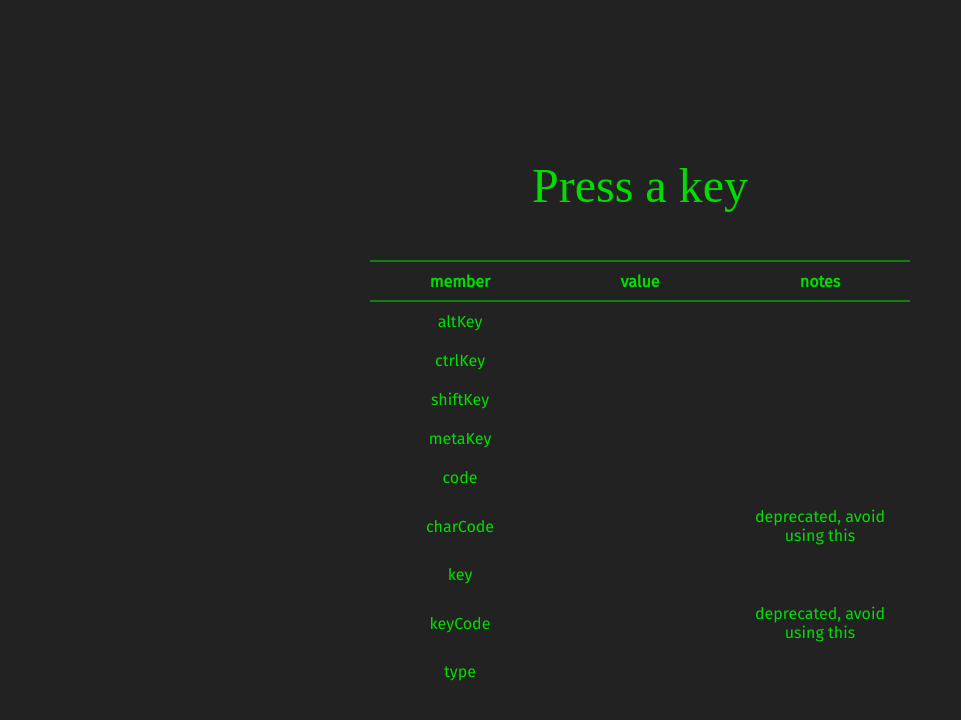
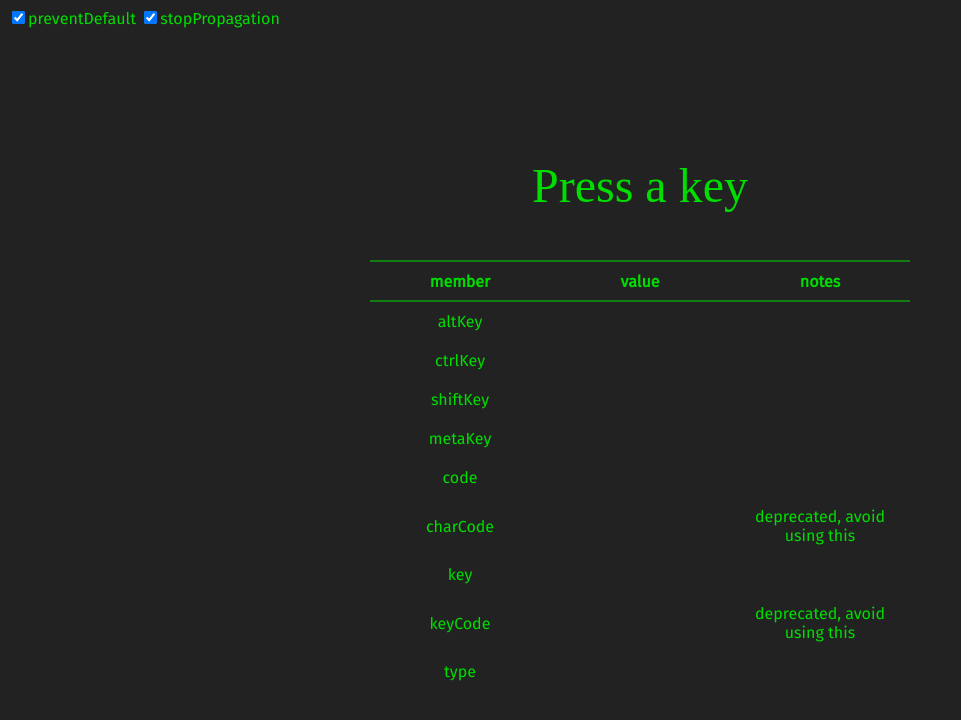
Before and after one commit to MechaLynx/keypress, a plain HTML site: page index.html in a window 1280 px wide. Shown: the whole page, without its empty margins (0-961 px from the left). Drawn offline with Linux system fonts and the light colour scheme; a web font is replaced by a local one.

Commit message:
Add preventDefault and stopPropagation switches

```diff
--- a/index.html
+++ b/index.html
@@ -61,6 +61,8 @@
     <td class="tg-isb1"></td>
   </tr>
 </table></div>
+<input id="preventdefault" type='checkbox' checked='true'>preventDefault</input>
+<input id="stoppropagation" type='checkbox' checked='true'>stopPropagation</input>
   <script src="js/keypress.js"></script>
 </body>
 </html>
--- a/js/keypress.js
+++ b/js/keypress.js
@@ -11,6 +11,9 @@ var key = document.getElementById('key');
 var keyCode = document.getElementById('keyCode');
 var type = document.getElementById('type');
 
+var preventdefault = document.getElementById('preventdefault');
+var stoppropagation = document.getElementById('stoppropagation');
+
 document.addEventListener('keypress', (e) => {
   display.textContent = e.key;
   altKey.textContent = e.altKey;
@@ -22,4 +25,6 @@ document.addEventListener('keypress', (e) => {
   key.textContent = e.key;
   keyCode.textContent = e.keyCode;
   type.textContent = e.type;
+  if ( preventdefault.checked ){ e.preventDefault(); }
+  if ( stoppropagation.checked ){ e.stopPropagation(); }
 });
```
